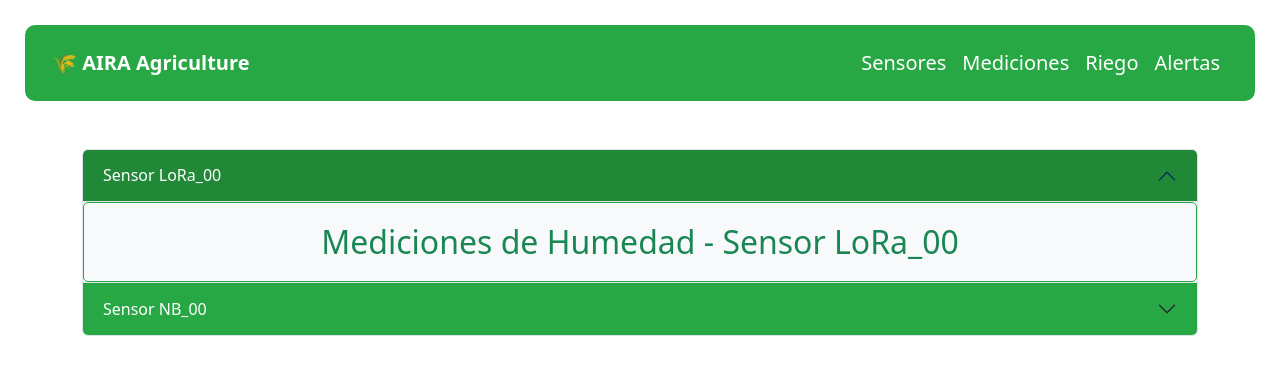
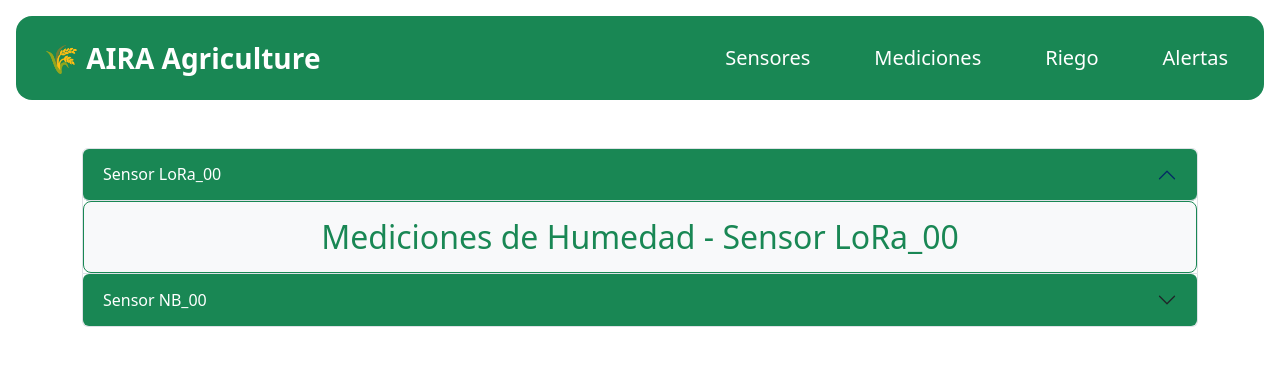
Before and after one commit to alanuwu/hackathon-project, a website: page agriculture-front/Riego/riego.html in a window 1280 px wide. Drawn offline with nearby package versions, Linux system fonts and the light colour scheme; no server answers.

Commit message:
New Riego NavBar Boostrap

```diff
--- a/agriculture-front/Riego/riego.html
+++ b/agriculture-front/Riego/riego.html
@@ -5,67 +5,27 @@
     <meta name="viewport" content="width=device-width, initial-scale=1.0">
     <title>Humedad Sensores LoRa_00 y NB_00</title>
     <link href="https://cdn.jsdelivr.net/npm/bootstrap@5.3.0/dist/css/bootstrap.min.css" rel="stylesheet">
-    <style>
-        .navbar {
-            background-color: #28a745 !important; /* Verde */
-            padding: 15px; /* Agregar padding */
-            margin: 25px; /* Separar de los bordes */
-            border-radius: 10px; /* Esquinas redondeadas */
-        }
-        .navbar-brand, .nav-link {
-            font-size: 1.25rem; /* Aumentar tamaño de letra */
-        }
-        .accordion-button {
-            background-color: #28a745 !important; /* Verde */
-            color: white !important;
-        }
-        .accordion-button:not(.collapsed) {
-            background-color: #218838 !important; /* Verde oscuro */
-        }
-        .accordion-body {
-            background-color: #f8f9fa; /* Fondo claro */
-            border: 1px solid #28a745; /* Borde verde */
-            border-radius: 5px;
-            padding: 20px;
-        }
-        .card {
-            border: 1px solid #28a745; /* Borde verde */
-            border-radius: 10px;
-            transition: transform 0.2s, box-shadow 0.2s;
-        }
-        .card:hover {
-            transform: scale(1.05); /* Ampliar ligeramente al pasar el mouse */
-            box-shadow: 0 4px 8px rgba(0, 0, 0, 0.2); /* Sombra */
-        }
-        .card-title {
-            font-size: 1.25rem; /* Aumentar tamaño de título */
-            font-weight: bold;
-        }
-        .card-text {
-            font-size: 1rem; /* Ajustar tamaño de texto */
-        }
-    </style>
 </head>
 <body>
-    <header class="navbar navbar-expand-lg navbar-light bg-light">
+    <header class="navbar navbar-expand-lg navbar-light bg-success rounded-4 p-3 my-3 mx-3">
         <div class="container-fluid">
-            <a class="navbar-brand fw-bold text-white" href="../index.html">🌾 AIRA Agriculture</a>
+            <a class="navbar-brand fw-bold text-white fs-3" href="../index.html">🌾 AIRA Agriculture</a>
             <button class="navbar-toggler" type="button" data-bs-toggle="collapse" data-bs-target="#navbarNav" aria-controls="navbarNav" aria-expanded="false" aria-label="Toggle navigation">
                 <span class="navbar-toggler-icon"></span>
             </button>
             <div class="collapse navbar-collapse" id="navbarNav">
                 <ul class="navbar-nav ms-auto">
-                    <li class="nav-item">
-                        <a class="nav-link text-white" href="../Sensores/index.html">Sensores</a>
+                    <li class="nav-item me-5">
+                        <a class="nav-link text-white fs-5" href="../Sensores/index.html">Sensores</a>
+                    </li>
+                    <li class="nav-item me-5">
+                        <a class="nav-link text-white fs-5" href="../Mediciones/index.html">Mediciones</a>
+                    </li>
+                    <li class="nav-item me-5">
+                        <a class="nav-link text-white fs-5 active" href="../Riego/riego.html">Riego</a>
                     </li>
                     <li class="nav-item">
-                        <a class="nav-link text-white" href="../Mediciones/index.html">Mediciones</a>
-                    </li>
-                    <li class="nav-item">
-                        <a class="nav-link text-white active" href="../Riego/riego.html">Riego</a>
-                    </li>
-                    <li class="nav-item">
-                        <a class="nav-link text-white" href="../Alertas/alertas.html">Alertas</a>
+                        <a class="nav-link text-white fs-5" href="../Alertas/alertas.html">Alertas</a>
                     </li>
                 </ul>
             </div>
@@ -76,29 +36,27 @@
         <div class="accordion" id="sensorDataAccordion">
             <div class="accordion-item">
                 <h2 class="accordion-header" id="headingLoRa">
-                    <button class="accordion-button" type="button" data-bs-toggle="collapse" data-bs-target="#collapseLoRa" aria-expanded="true" aria-controls="collapseLoRa">
+                    <button class="accordion-button bg-success text-white rounded-2" type="button" data-bs-toggle="collapse" data-bs-target="#collapseLoRa" aria-expanded="true" aria-controls="collapseLoRa">
                         Sensor LoRa_00
                     </button>
                 </h2>
                 <div id="collapseLoRa" class="accordion-collapse collapse show" aria-labelledby="headingLoRa" data-bs-parent="#sensorDataAccordion">
-                    <div class="accordion-body">
+                    <div class="accordion-body bg-light border border-success rounded-3 p-3">
                         <h2 class="text-center text-success mb-4">Mediciones de Humedad - Sensor LoRa_00</h2>
-                        <div class="row row-cols-1 row-cols-md-2 row-cols-lg-3 g-4" id="loraDataContainer">
-                            </div>
+                        <div class="row row-cols-1 row-cols-md-2 row-cols-lg-3 g-4" id="loraDataContainer"></div>
                     </div>
                 </div>
             </div>
             <div class="accordion-item">
                 <h2 class="accordion-header" id="headingNB">
-                    <button class="accordion-button collapsed" type="button" data-bs-toggle="collapse" data-bs-target="#collapseNB" aria-expanded="false" aria-controls="collapseNB">
+                    <button class="accordion-button collapsed bg-success text-white rounded-2" type="button" data-bs-toggle="collapse" data-bs-target="#collapseNB" aria-expanded="false" aria-controls="collapseNB">
                         Sensor NB_00
                     </button>
                 </h2>
                 <div id="collapseNB" class="accordion-collapse collapse" aria-labelledby="headingNB" data-bs-parent="#sensorDataAccordion">
-                    <div class="accordion-body">
+                    <div class="accordion-body bg-light border border-success rounded-3 p-3">
                         <h2 class="text-center text-success mb-4">Mediciones de Humedad - Sensor NB_00</h2>
-                        <div class="row row-cols-1 row-cols-md-2 row-cols-lg-3 g-4" id="nbDataContainer">
-                            </div>
+                        <div class="row row-cols-1 row-cols-md-2 row-cols-lg-3 g-4" id="nbDataContainer"></div>
                     </div>
                 </div>
             </div>
```
